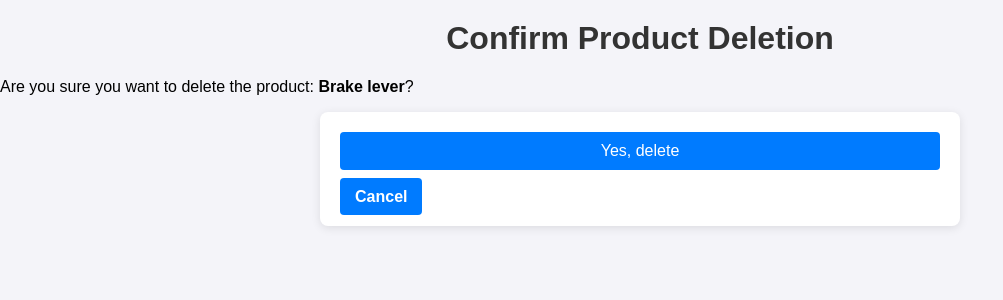
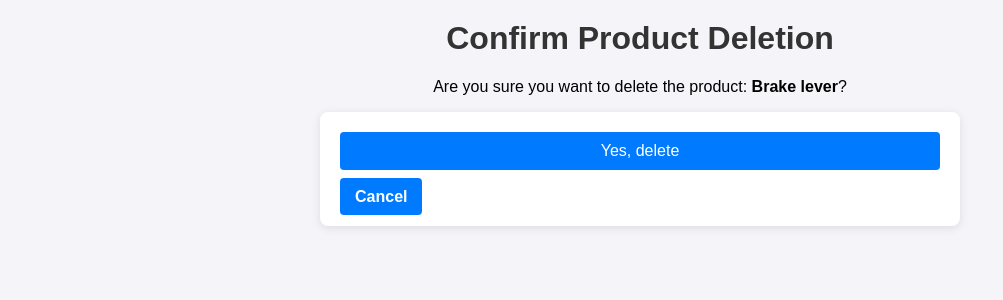
Before and after one commit to emax-77/Inventory-Management-System, a Django app: page /products/delete/10/ in a window 1280 px wide. Shown: the top 300 px of the page, without its empty margins (0-1003 px from the left). Run offline with Django 5.2, Linux system fonts and the light colour scheme; data comes from the database, SQL or seed files in the repository; parts of the project's set-up code (start-up, migrations or seed data) failed here and were passed over.

Commit message:
style update on product_confirm_delete.html

```diff
--- a/ims/templates/product_confirm_delete.html
+++ b/ims/templates/product_confirm_delete.html
@@ -11,7 +11,7 @@
 
     <h1>Confirm Product Deletion</h1>
 
-    <p>Are you sure you want to delete the product: <strong>{{ product.name }}</strong>?</p>
+    <p style="text-align: center;">Are you sure you want to delete the product: <strong>{{ product.name }}</strong>?</p>
 
     <form method="post">
         {% csrf_token %}
```
